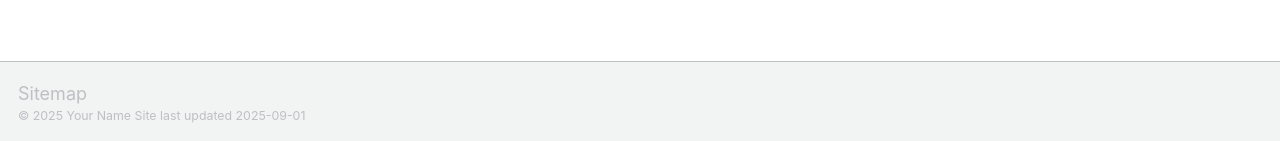
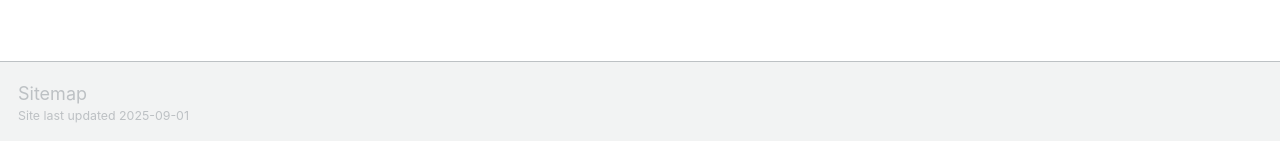
Before and after one commit to jingru688/jingru688.github.io, a Jekyll site: the page built from index.md, in a window 1280 px wide and 1153 px high. Shown: the part 1009-1150 px from the top of the window. Built offline with Jekyll 4.4.1, drawn with Linux system fonts in a browser that asks for light colours; some web fonts are replaced; a script that is not in the unit is left out.

Commit message:
Update footer.html

```diff
--- a/_includes/footer.html
+++ b/_includes/footer.html
@@ -1,8 +1,7 @@
-{% include base_path %}
+
 
 
 
 <div class="page__footer-copyright">
-  &copy; {{ site.time | date: '%Y' }} {{ site.name | default: Jingru Jia }}
   Site last updated {{ "now" | date: '%Y-%m-%d' }}
 </div>
```
